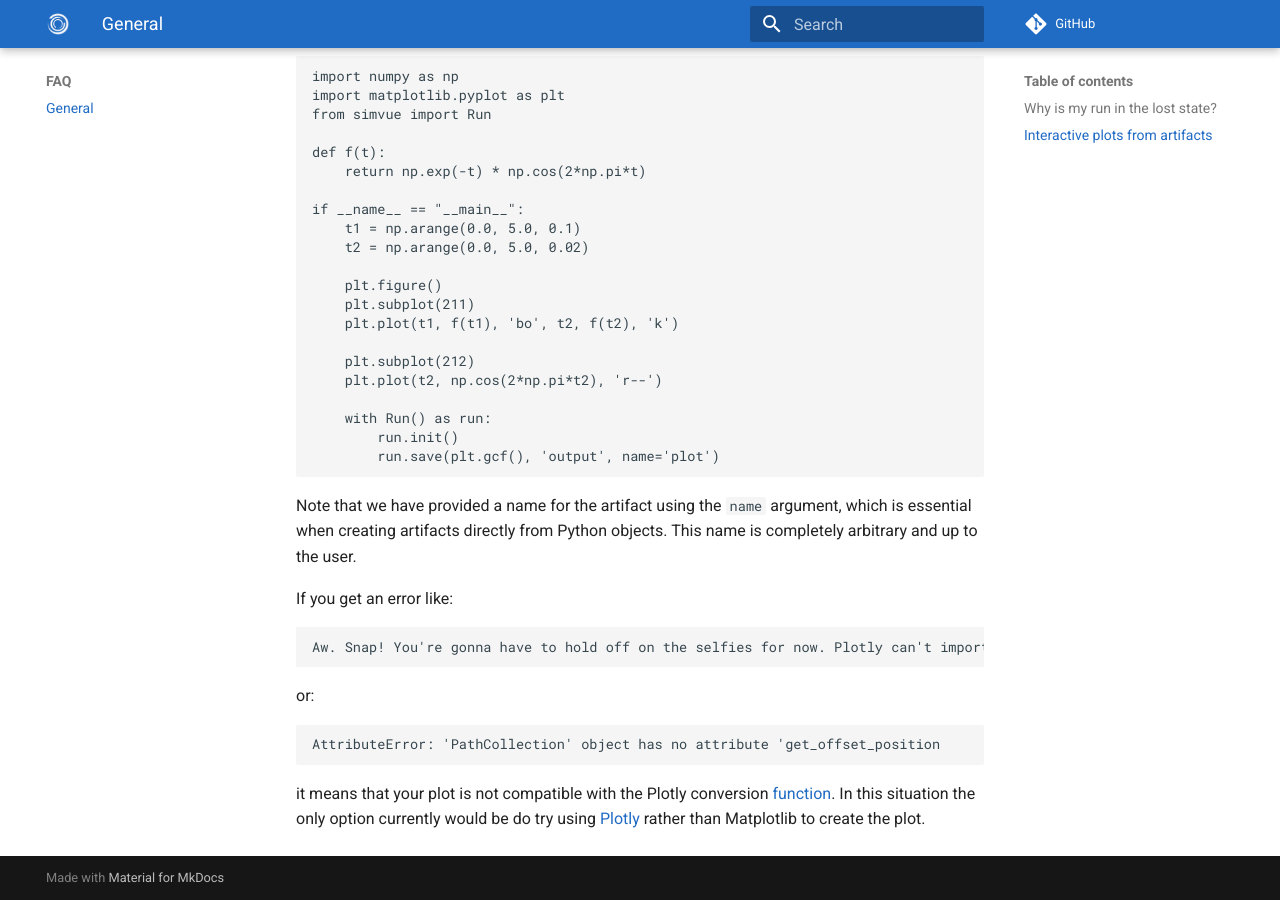
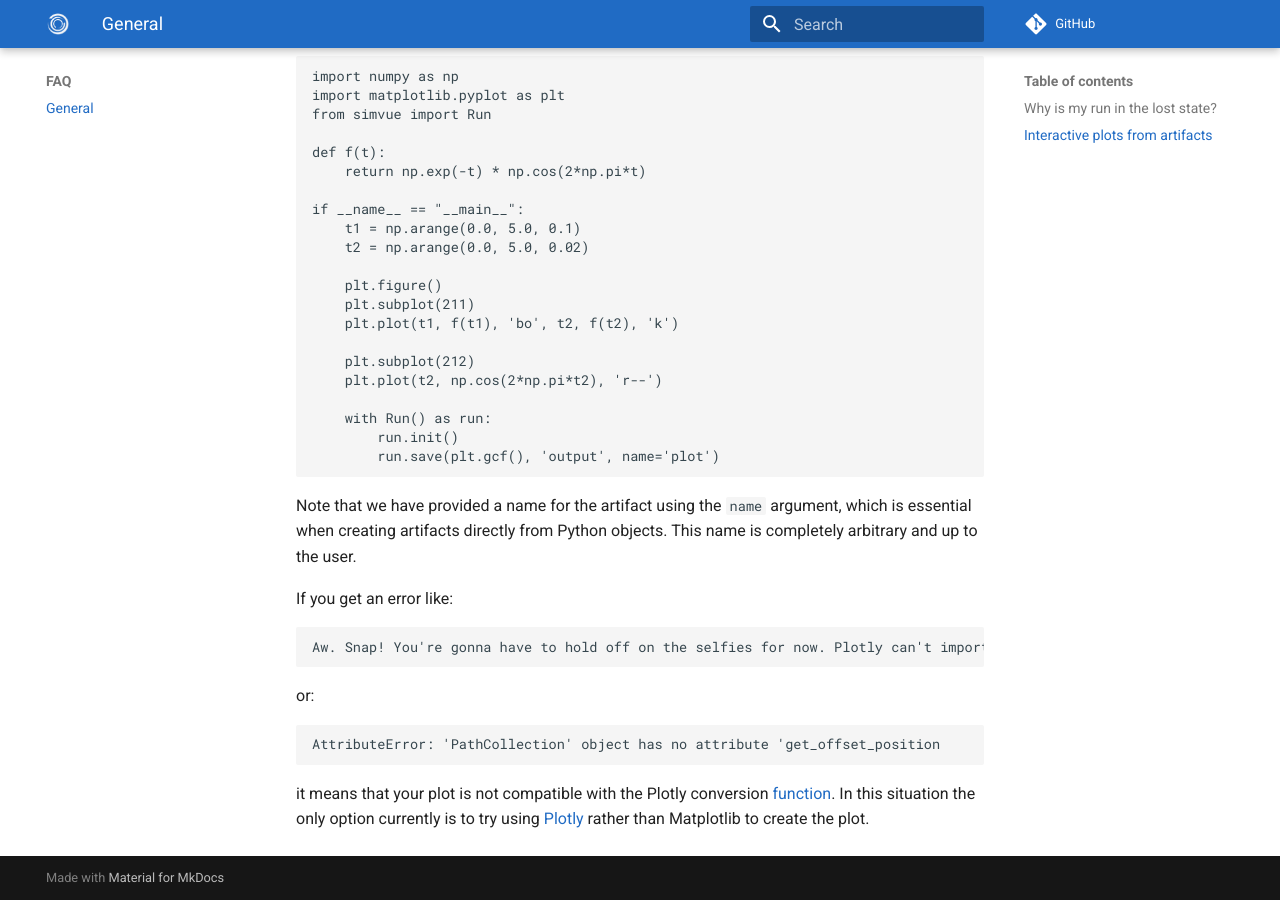
Before and after one commit to simvue-io/docs, an MkDocs documentation site: the page built from docs/faq/general.md, in a window 1280 px wide and 900 px high, scrolled down 987 px. Built offline with MkDocs 1.6.1 and Material for MkDocs 9.7.7, drawn with Linux system fonts in a browser that asks for light colours.

Commit message:
Minor change

````diff
--- a/docs/faq/general.md
+++ b/docs/faq/general.md
@@ -62,5 +62,5 @@ or:
 ```
 AttributeError: 'PathCollection' object has no attribute 'get_offset_position
 ```
-it means that your plot is not compatible with the Plotly conversion [function](https://plotly.github.io/plotly.py-docs/generated/plotly.html#plotly.tools.mpl_to_plotly). In this situation the only option currently would be do try using [Plotly](https://plotly.com/python/) rather than Matplotlib to
+it means that your plot is not compatible with the Plotly conversion [function](https://plotly.github.io/plotly.py-docs/generated/plotly.html#plotly.tools.mpl_to_plotly). In this situation the only option currently is to try using [Plotly](https://plotly.com/python/) rather than Matplotlib to
 create the plot.
````
